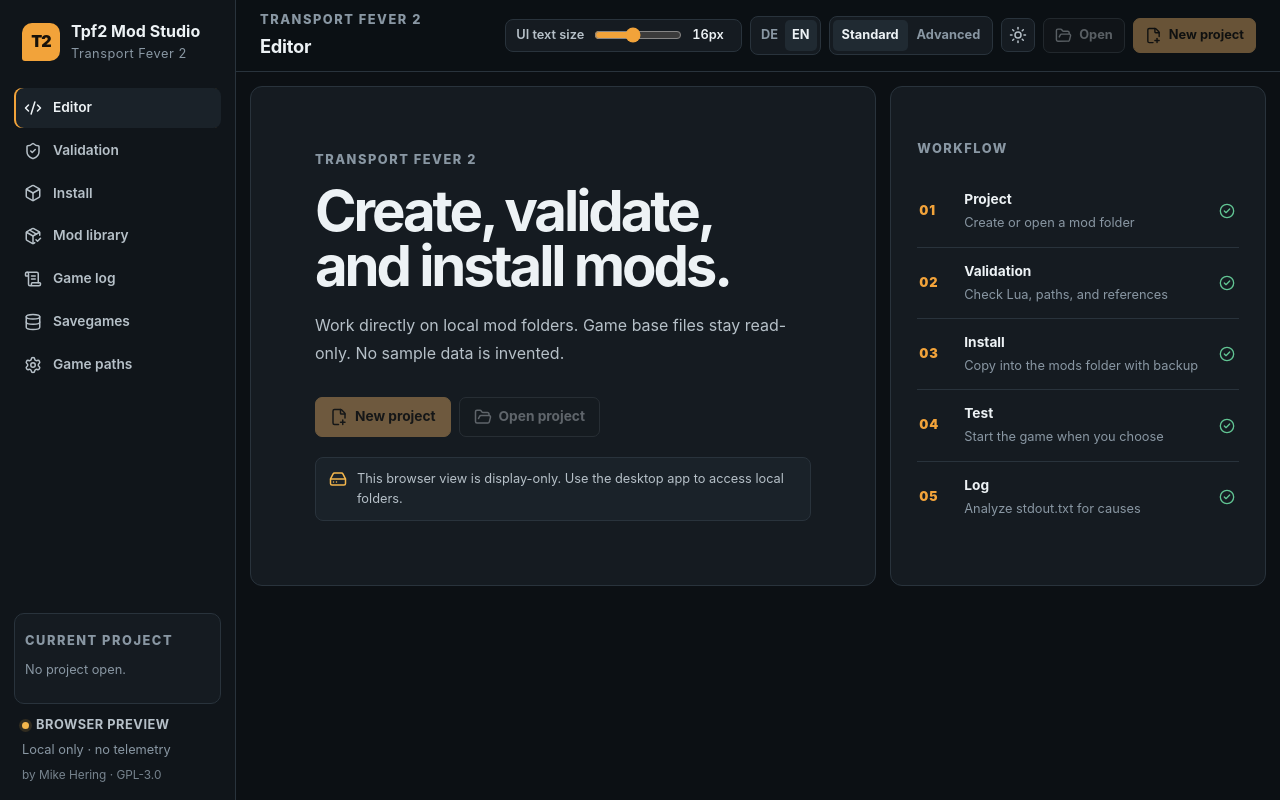
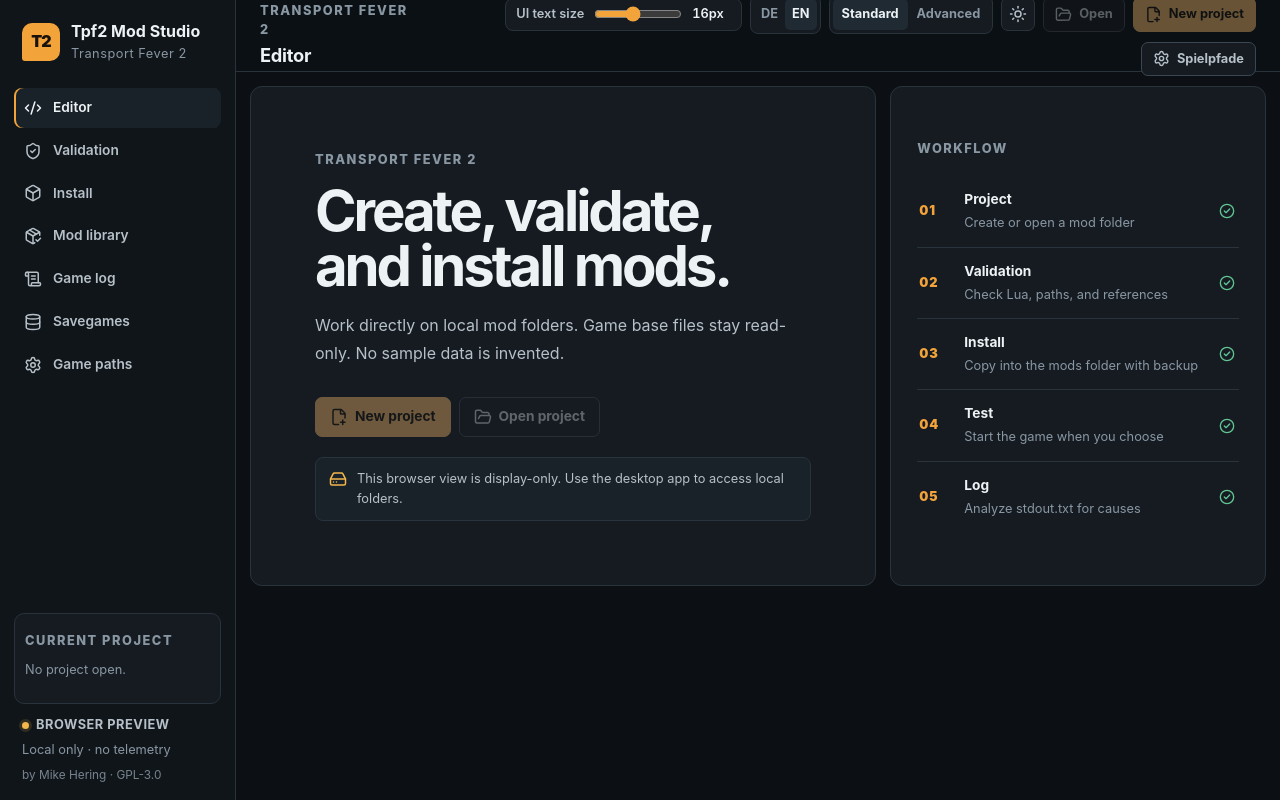
Before and after one commit to CeberusOne/Tpf2-Mod-Studio, a React (Vite) app in the folder apps/desktop/: page / in a window 1280 px wide. Built offline with nearby package versions, Linux system fonts and the light colour scheme.

Commit message:
fix: enable manual TF2 path configuration in desktop app

```diff
--- a/apps/desktop/src/main.tsx
+++ b/apps/desktop/src/main.tsx
@@ -1,7 +1,7 @@
 import { StrictMode } from "react";
 import { createRoot } from "react-dom/client";
 
-import App from "./App";
+import ConfiguredApp from "./ConfiguredApp";
 import "./styles.css";
 
 const root = document.getElementById("root");
@@ -9,6 +9,6 @@
 
 createRoot(root).render(
   <StrictMode>
-    <App />
+    <ConfiguredApp />
   </StrictMode>
 );
```
